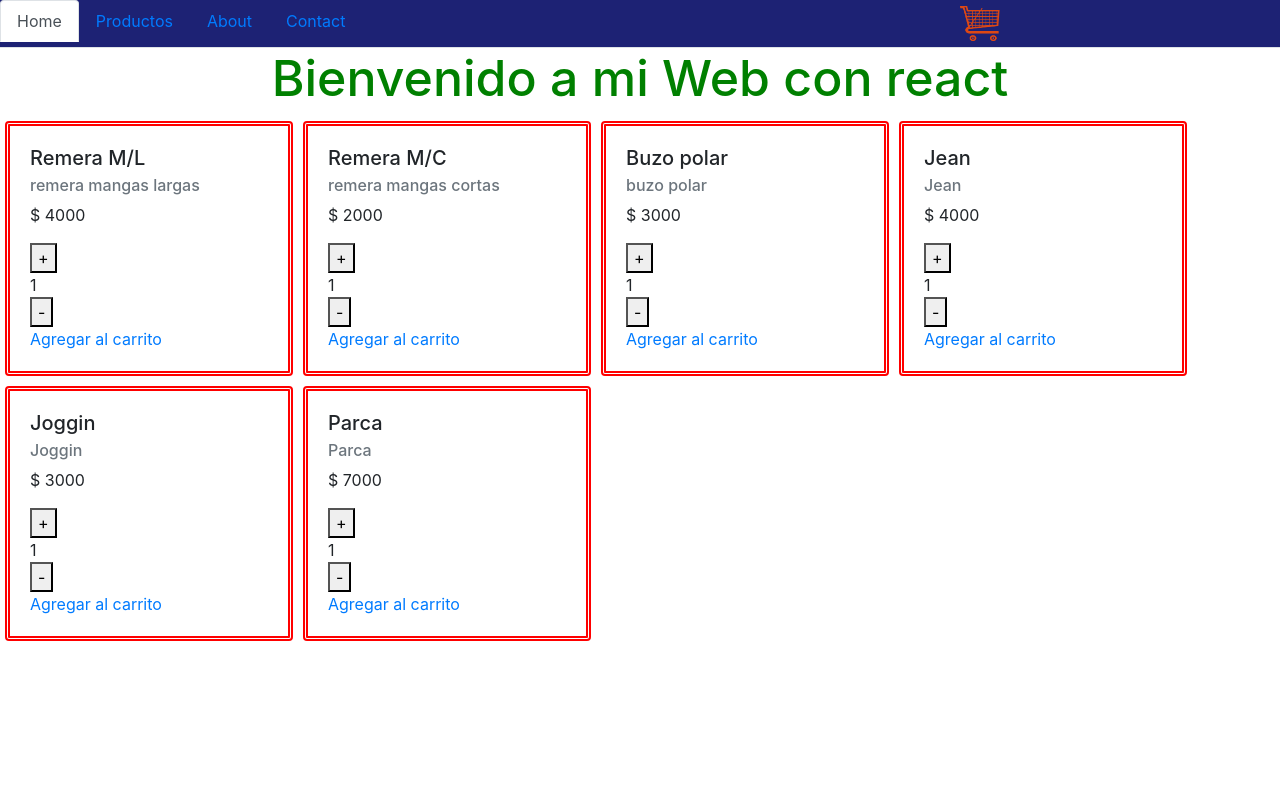
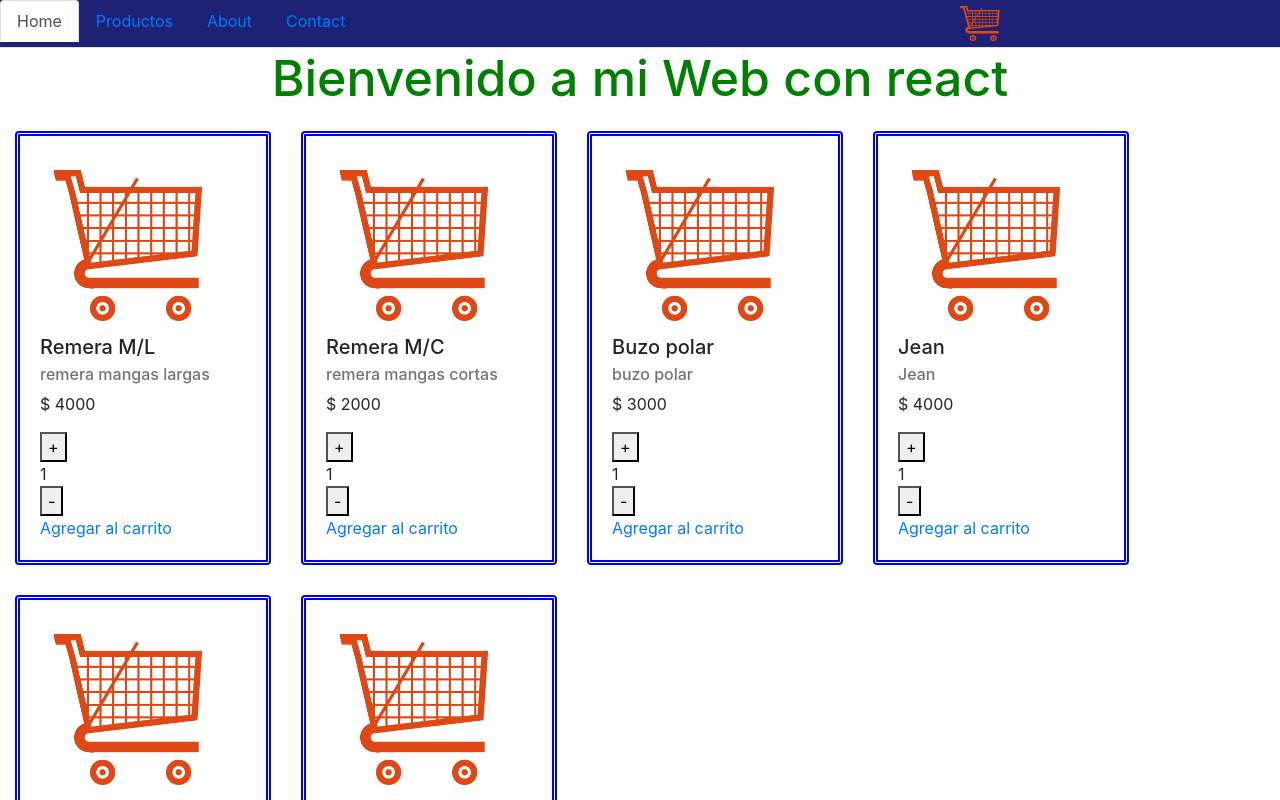
Before and after one commit to maxibarra/React-ProyectoFinal, a React (Create React App) app: page / in a window 1280 px wide. Shown: the top 800 px of the page. Built offline with nearby package versions, Linux system fonts and the light colour scheme.

Commit message:
entrega desafio5

```diff
--- a/src/components/CartWidget.js
+++ b/src/components/CartWidget.js
@@ -1,12 +1,11 @@
 import React from 'react';
-import image from '../assets/shop-cart.png'
 import '../styles/CartWidget.css';
 
 
 function CartWidget(props) {
         return (
             <div className="shop-cart">
-                <a href="#"><img src={image} alt=""/></a>
+                <a href="#"><img src="/assets/shop-cart.png" alt=""/></a>
             </div>
         )
 }
--- a/src/components/ItemList.js
+++ b/src/components/ItemList.js
@@ -9,8 +9,11 @@ function ItemList(){
 return(
     <div>
         {
-            productos.map((Item,index)=>{return <Card style={{ width:'18rem',display:'inline-block',margin:'5px',border:'5px double red'}}>
+            productos.map((Item,index)=>{return <Card style={{ width:'16rem',display:'inline-block',margin:'15px',border:'5px double blue'}}>
             <Card.Body>
+                <div>
+                <img src={Item.imagen} alt=""  style={{width:'150px',margin:"14px"}}/>
+                </div>
               <Card.Title id={index}>{Item.nombre}</Card.Title>
               <Card.Subtitle className="mb-2 text-muted">{Item.descripcion}</Card.Subtitle>
               <Card.Text>
--- a/src/productos.json
+++ b/src/productos.json
@@ -1,40 +1,45 @@
  [
     {
+        "id":1,
         "nombre": "Remera M/L",
         "descripcion":"remera mangas largas",
         "precio": 4000,
-        "id":1
+        "imagen":"/assets/shop-cart.png"
+
     },
     {
+        "id":2,
         "nombre":" Remera M/C ",
         "descripcion":"remera mangas cortas",
         "precio": 2000,
-        "id":2
+        "imagen":"/assets/shop-cart.png"
     },
     {
+        "id":3,
         "nombre":"Buzo polar",
         "descripcion":"buzo polar",
         "precio": 3000,
-        "id":3
+        "imagen":"/assets/shop-cart.png"
     },
     {
+        "id":4,
         "nombre":"Jean",
         "descripcion":"Jean",
         "precio": 4000,
-        "id":4
+        "imagen":"/assets/shop-cart.png"
     },
     {
+        "id":5,
         "nombre":"Joggin",
         "descripcion":"Joggin",
         "precio": 3000,
-        "id":5
-
+        "imagen":"/assets/shop-cart.png"
     },
     {
+        "id":6,
         "nombre":"Parca",
         "descripcion":"Parca",
         "precio": 7000,
-        "id":6
-
+        "imagen":"/assets/shop-cart.png"
     }
 ]
```
Also changed, not shown: public/assets/shop-cart.png (renamed from src/assets/shop-cart.png).
